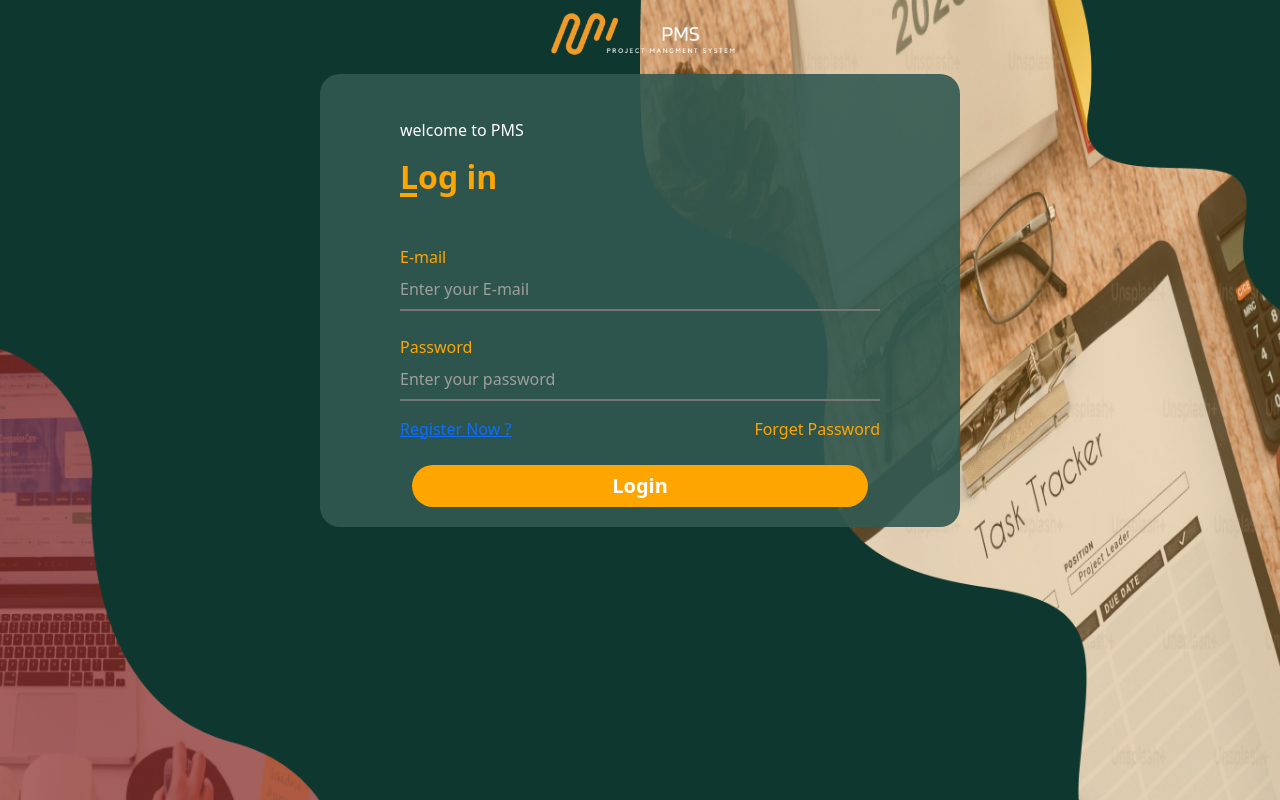
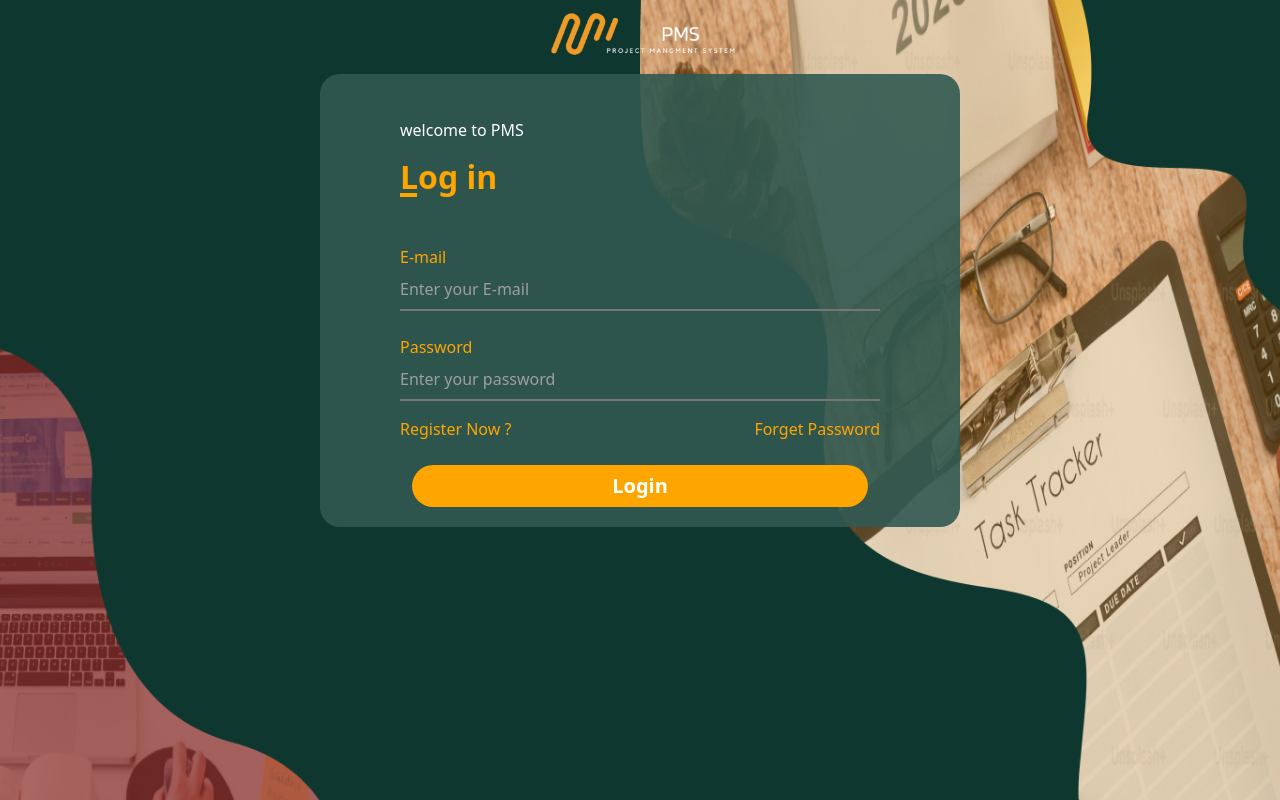
Before and after one commit to AhmedEl-Hussin/PMS, a React (Vite) app: page / in a window 1280 px wide. Shown: the top 800 px of the page. Built offline with nearby package versions, Linux system fonts and the light colour scheme.

Commit message:
register.

```diff
--- a/src/Components/Login/Login.tsx
+++ b/src/Components/Login/Login.tsx
@@ -97,9 +97,11 @@ export default function Login({saveAdminData}) {
 
                 </div>
                 <div className="d-flex justify-content-between">
-                <div className="register mt-3 text-end">
-                  <Link to="/rigester">Register Now ?</Link>
+
+                <div className='rigester mt-3 text-end'>
+                  <Link to = "/rigester">Register Now ?</Link>
                 </div>
+
                 <div className='rigester mt-3 text-end'>
                   <Link to = "/requsetRestPass">Forget Password</Link>
                 </div>
```
